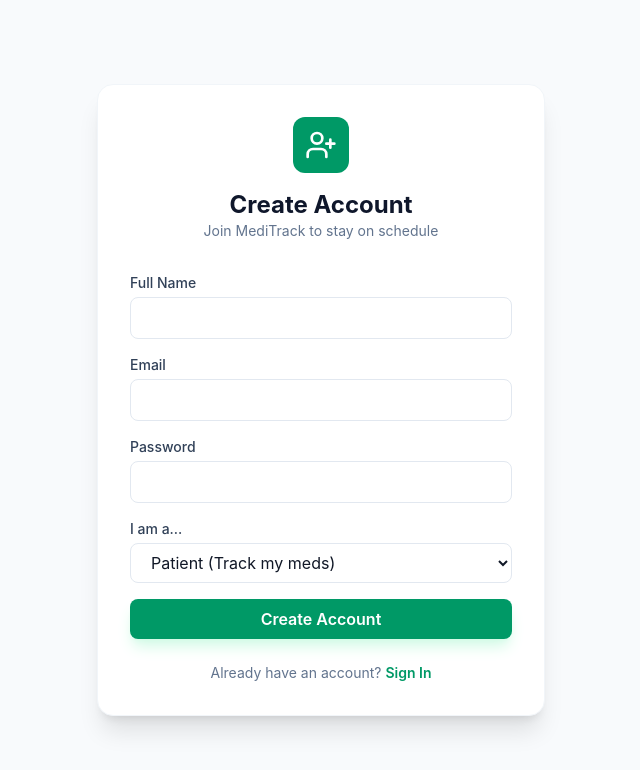
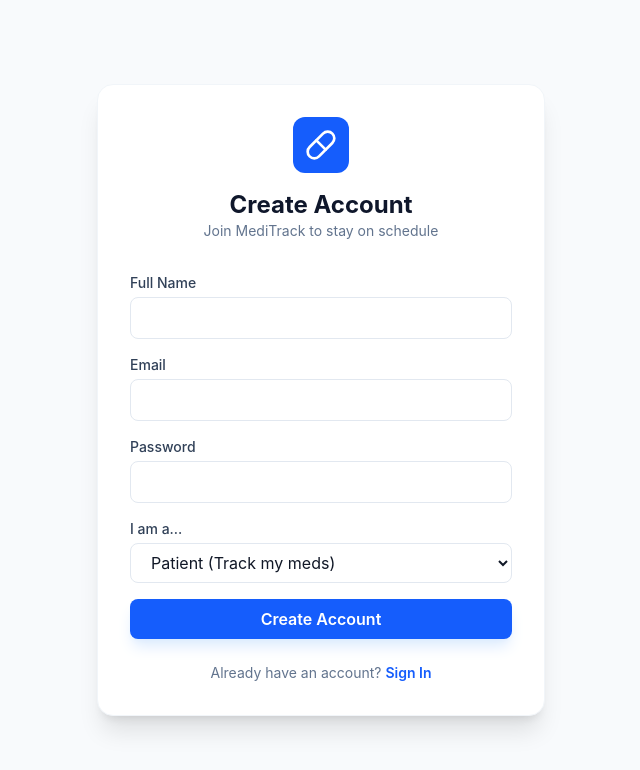
Before and after one commit to Preets25/Meditrack-Fullstack, a React (Vite) app in the folder meditrack-frontend/: page /register in a window 1280 px wide. Shown: the top 770 px of the page, without its empty margins (319-959 px from the left). Built offline with nearby package versions, Linux system fonts and the light colour scheme.

Commit message:
UX: Optimized Auth flow with loading states and brand consistency

```diff
--- a/meditrack-frontend/src/pages/Login.jsx
+++ b/meditrack-frontend/src/pages/Login.jsx
@@ -2,22 +2,27 @@
 import { useAuth } from '../context/AuthContext';
 import { useNavigate, Link } from 'react-router-dom';
 import { getPostLoginPath } from '../lib/authRedirect';
-import { LogIn } from 'lucide-react';
+import { Pill } from 'lucide-react';
 
 const Login = () => {
   const [email, setEmail] = useState('');
   const [password, setPassword] = useState('');
   const [error, setError] = useState('');
+  const [loading, setLoading] = useState(false);
   const { login } = useAuth();
   const navigate = useNavigate();
 
   const handleSubmit = async (e) => {
     e.preventDefault();
+    setError('');
+    setLoading(true);
     try {
       const user = await login(email, password);
       navigate(getPostLoginPath(user?.role));
     } catch (err) {
-      setError('Invalid email or password');
+      setError(err.response?.data?.message || 'Invalid email or password');
+    } finally {
+      setLoading(false);
     }
   };
 
@@ -26,7 +31,7 @@
       <div className="max-w-md w-full bg-white rounded-2xl shadow-xl p-8 border border-slate-100">
         <div className="flex flex-col items-center mb-8">
           <div className="p-3 bg-blue-600 rounded-xl mb-4">
-            <LogIn className="text-white w-8 h-8" />
+            <Pill className="text-white w-8 h-8" />
           </div>
           <h1 className="text-2xl font-bold text-slate-900">Welcome Back</h1>
           <p className="text-slate-500 text-sm">Sign in to manage your health</p>
@@ -65,9 +70,15 @@
 
           <button
             type="submit"
-            className="w-full bg-blue-600 hover:bg-blue-700 text-white font-semibold py-2 rounded-lg transition duration-200 shadow-lg shadow-blue-100"
+            disabled={loading}
+            className={`w-full bg-blue-600 hover:bg-blue-700 text-white font-semibold py-2 rounded-lg transition duration-200 shadow-lg shadow-blue-100 flex justify-center items-center gap-2 ${loading ? 'opacity-70 cursor-not-allowed' : ''}`}
           >
-            Sign In
+            {loading ? (
+              <>
+                <div className="w-5 h-5 border-2 border-white/30 border-t-white rounded-full animate-spin" />
+                Signing In...
+              </>
+            ) : 'Sign In'}
           </button>
         </form>
 
--- a/meditrack-frontend/src/pages/Register.jsx
+++ b/meditrack-frontend/src/pages/Register.jsx
@@ -2,21 +2,26 @@
 import { useAuth } from '../context/AuthContext';
 import { useNavigate, Link } from 'react-router-dom';
 import { getPostLoginPath } from '../lib/authRedirect';
-import { UserPlus } from 'lucide-react';
+import { Pill } from 'lucide-react';
 
 const Register = () => {
   const [formData, setFormData] = useState({ name: '', email: '', password: '', role: 'patient' });
   const [error, setError] = useState('');
+  const [loading, setLoading] = useState(false);
   const { register } = useAuth();
   const navigate = useNavigate();
 
   const handleSubmit = async (e) => {
     e.preventDefault();
+    setError('');
+    setLoading(true);
     try {
       const user = await register(formData);
       navigate(getPostLoginPath(user?.role));
     } catch (err) {
-      setError('Registration failed. Try a different email.');
+      setError(err.response?.data?.message || 'Registration failed. Try a different email.');
+    } finally {
+      setLoading(false);
     }
   };
 
@@ -24,8 +29,8 @@
     <div className="min-h-screen flex items-center justify-center bg-slate-50 p-4">
       <div className="max-w-md w-full bg-white rounded-2xl shadow-xl p-8 border border-slate-100">
         <div className="flex flex-col items-center mb-8">
-          <div className="p-3 bg-emerald-600 rounded-xl mb-4">
-            <UserPlus className="text-white w-8 h-8" />
+          <div className="p-3 bg-blue-600 rounded-xl mb-4">
+            <Pill className="text-white w-8 h-8" />
           </div>
           <h1 className="text-2xl font-bold text-slate-900">Create Account</h1>
           <p className="text-slate-500 text-sm">Join MediTrack to stay on schedule</p>
@@ -36,35 +41,44 @@
         <form onSubmit={handleSubmit} className="space-y-4">
           <div>
             <label className="block text-sm font-medium text-slate-700 mb-1">Full Name</label>
-            <input type="text" required className="w-full px-4 py-2 border border-slate-200 rounded-lg focus:ring-2 focus:ring-emerald-500 outline-none"
+            <input type="text" required className="w-full px-4 py-2 border border-slate-200 rounded-lg focus:ring-2 focus:ring-blue-500 outline-none transition"
               onChange={(e) => setFormData({...formData, name: e.target.value})} />
           </div>
           <div>
             <label className="block text-sm font-medium text-slate-700 mb-1">Email</label>
-            <input type="email" required className="w-full px-4 py-2 border border-slate-200 rounded-lg focus:ring-2 focus:ring-emerald-500 outline-none"
+            <input type="email" required className="w-full px-4 py-2 border border-slate-200 rounded-lg focus:ring-2 focus:ring-blue-500 outline-none transition"
               onChange={(e) => setFormData({...formData, email: e.target.value})} />
           </div>
           <div>
             <label className="block text-sm font-medium text-slate-700 mb-1">Password</label>
-            <input type="password" required className="w-full px-4 py-2 border border-slate-200 rounded-lg focus:ring-2 focus:ring-emerald-500 outline-none"
+            <input type="password" required className="w-full px-4 py-2 border border-slate-200 rounded-lg focus:ring-2 focus:ring-blue-500 outline-none transition"
               onChange={(e) => setFormData({...formData, password: e.target.value})} />
           </div>
           <div>
             <label className="block text-sm font-medium text-slate-700 mb-1">I am a...</label>
-            <select className="w-full px-4 py-2 border border-slate-200 rounded-lg focus:ring-2 focus:ring-emerald-500 outline-none"
+            <select className="w-full px-4 py-2 border border-slate-200 rounded-lg focus:ring-2 focus:ring-blue-500 outline-none transition cursor-pointer"
               value={formData.role} onChange={(e) => setFormData({...formData, role: e.target.value})}>
               <option value="patient">Patient (Track my meds)</option>
               <option value="shop_owner">Shop owner (Manage a chemist)</option>
             </select>
           </div>
 
-          <button type="submit" className="w-full bg-emerald-600 hover:bg-emerald-700 text-white font-semibold py-2 rounded-lg transition shadow-lg shadow-emerald-100">
-            Create Account
+          <button
+            type="submit"
+            disabled={loading}
+            className={`w-full bg-blue-600 hover:bg-blue-700 text-white font-semibold py-2 rounded-lg transition duration-200 shadow-lg shadow-blue-100 flex justify-center items-center gap-2 ${loading ? 'opacity-70 cursor-not-allowed' : ''}`}
+          >
+            {loading ? (
+              <>
+                <div className="w-5 h-5 border-2 border-white/30 border-t-white rounded-full animate-spin" />
+                Creating Account...
+              </>
+            ) : 'Create Account'}
           </button>
         </form>
 
         <p className="mt-6 text-center text-sm text-slate-500">
-          Already have an account? <Link to="/login" className="text-emerald-600 font-semibold hover:underline">Sign In</Link>
+          Already have an account? <Link to="/login" className="text-blue-600 font-semibold hover:underline">Sign In</Link>
         </p>
       </div>
     </div>
```
